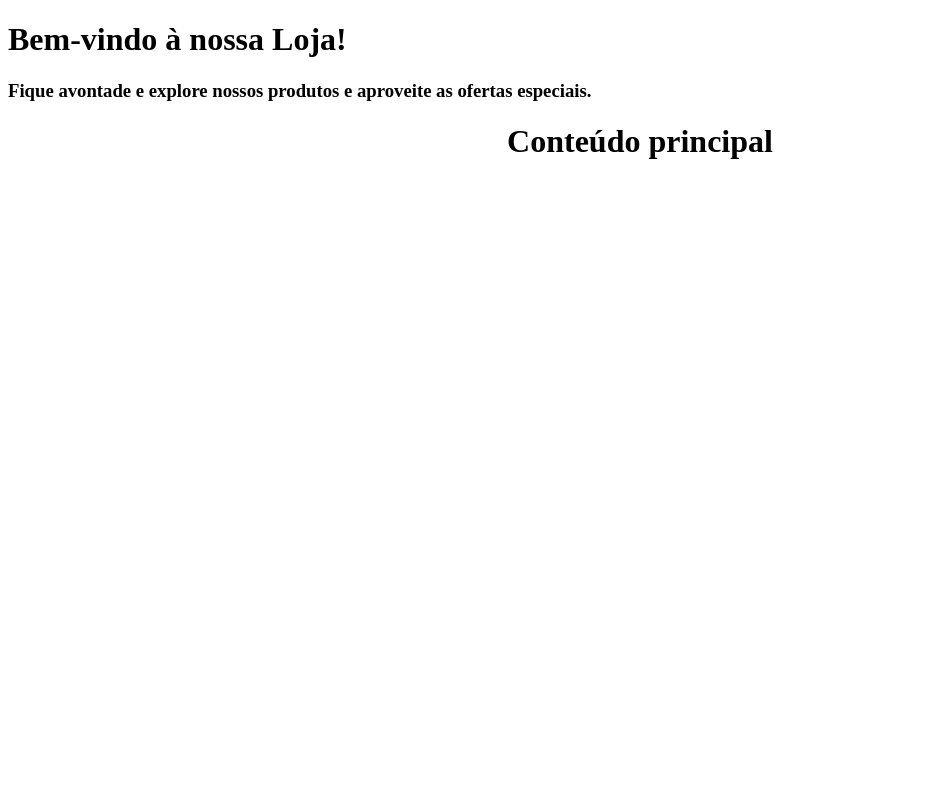
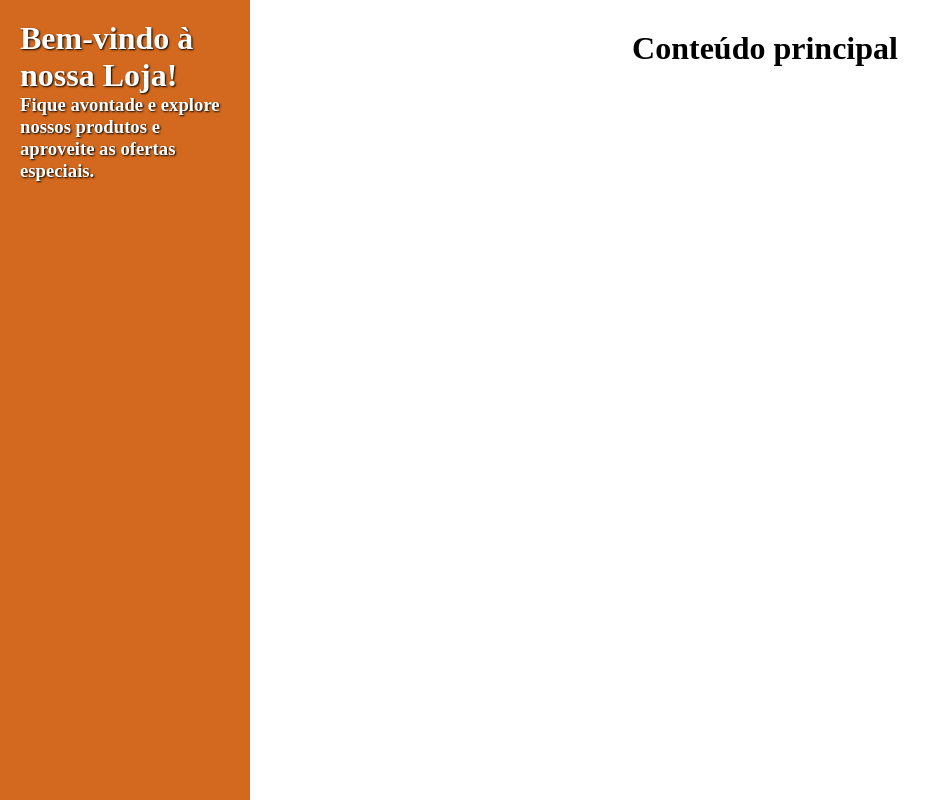
Before and after one commit to consun-del/DatabaseProjectMult, a plain HTML site: page index.html in a window 1280 px wide. Shown: the whole page, without its empty margins (0-952 px from the left). Drawn offline with Linux system fonts and the light colour scheme.

Commit message:
corrigindo index.html

```diff
--- a/index.html
+++ b/index.html
@@ -3,7 +3,7 @@
 <head>
     <meta charset="UTF-8">
     <title>Loja</title>
-    <link rel="stylesheet" href="Style2.css"><!--link para o arquivo CSS("Style2.css")-->
+    <link rel="stylesheet" href="style.css"><!--link para o arquivo CSS("Style2.css")-->
 </head>
 <body>
     <style></style>
```
